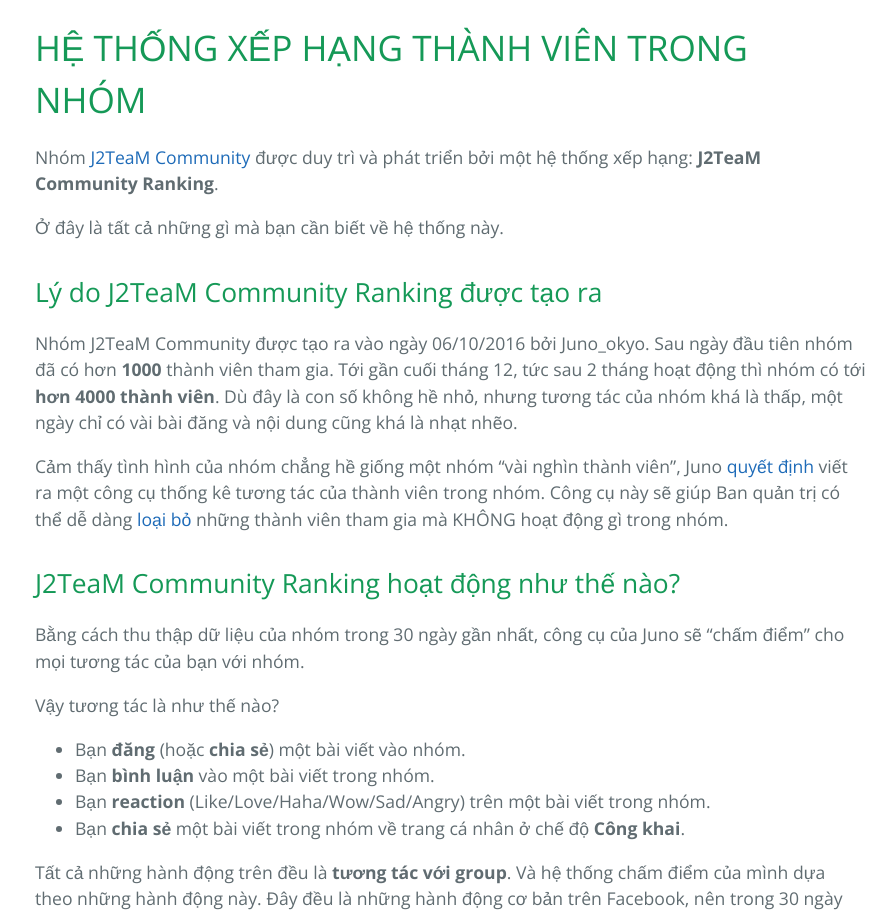
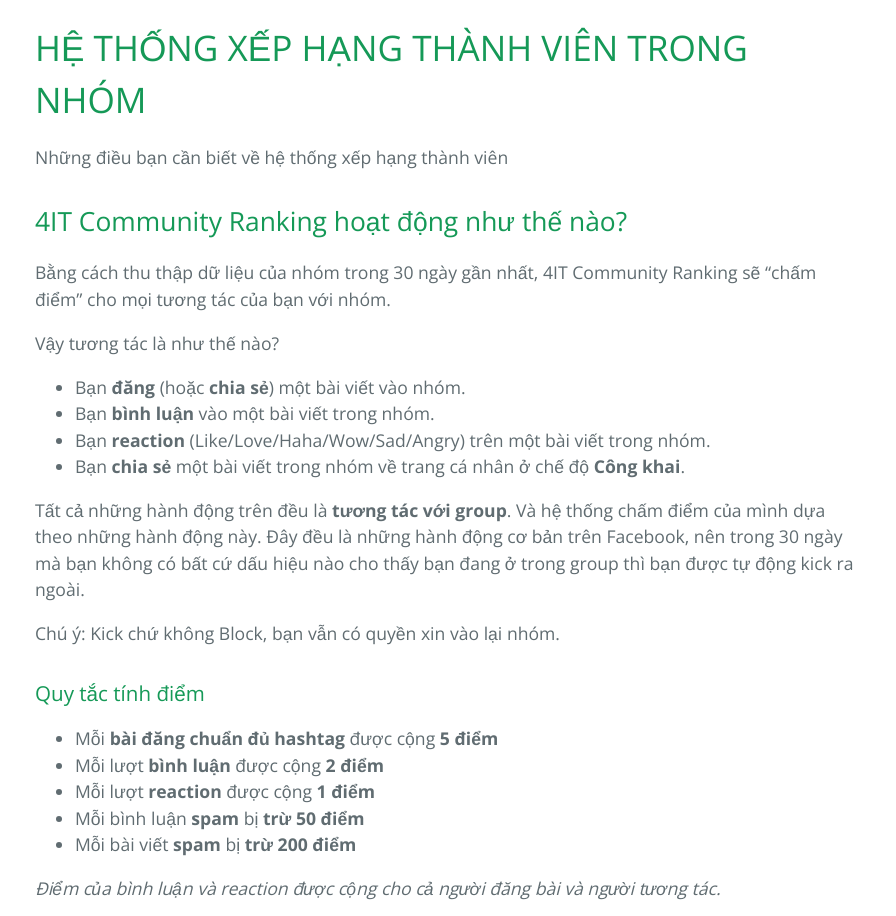
Before and after one commit to huuvinhtv/zaltv, a Jekyll site: the page built from rank.md, in a window 1280 px wide and 1400 px high, scrolled down 394 px. Shown: the top 916 px of the window, without its empty margins (189-1085 px from the left). Built offline with Jekyll 4.4.1, drawn with Linux system fonts in a browser that asks for light colours; our own code applies the rules of GitHub Pages for plain Markdown files; some of the changed text lies outside the part shown.

Commit message:
Add files via upload

```diff
--- a/rank.md
+++ b/rank.md
@@ -1,18 +1,10 @@
 # HỆ THỐNG XẾP HẠNG THÀNH VIÊN TRONG NHÓM
 
-Nhóm [J2TeaM Community](https://www.facebook.com/groups/j2team.community/) được duy trì và phát triển bởi một hệ thống xếp hạng: **J2TeaM Community Ranking**.
+Những điều bạn cần biết về hệ thống xếp hạng thành viên
 
-Ở đây là tất cả những gì mà bạn cần biết về hệ thống này.
+## 4IT Community Ranking hoạt động như thế nào?
 
-## Lý do J2TeaM Community Ranking được tạo ra
-
-Nhóm J2TeaM Community được tạo ra vào ngày 06/10/2016 bởi Juno_okyo. Sau ngày đầu tiên nhóm đã có hơn **1000** thành viên tham gia. Tới gần cuối tháng 12, tức sau 2 tháng hoạt động thì nhóm có tới **hơn 4000 thành viên**. Dù đây là con số không hề nhỏ, nhưng tương tác của nhóm khá là thấp, một ngày chỉ có vài bài đăng và nội dung cũng khá là nhạt nhẽo.
-
-Cảm thấy tình hình của nhóm chẳng hề giống một nhóm "vài nghìn thành viên", Juno [quyết định](https://www.facebook.com/groups/j2team.community/permalink/409501726048620/) viết ra một công cụ thống kê tương tác của thành viên trong nhóm. Công cụ này sẽ giúp Ban quản trị có thể dễ dàng [loại bỏ](https://www.facebook.com/groups/j2team.community/permalink/409514332714026/) những thành viên tham gia mà KHÔNG hoạt động gì trong nhóm.
-
-## J2TeaM Community Ranking hoạt động như thế nào?
-
-Bằng cách thu thập dữ liệu của nhóm trong 30 ngày gần nhất, công cụ của Juno sẽ "chấm điểm" cho mọi tương tác của bạn với nhóm.
+Bằng cách thu thập dữ liệu của nhóm trong 30 ngày gần nhất, 4IT Community Ranking sẽ "chấm điểm" cho mọi tương tác của bạn với nhóm.
 
 Vậy tương tác là như thế nào?
 
@@ -21,33 +13,69 @@ Vậy tương tác là như thế nào?
 - Bạn **reaction** (Like/Love/Haha/Wow/Sad/Angry) trên một bài viết trong nhóm.
 - Bạn **chia sẻ** một bài viết trong nhóm về trang cá nhân ở chế độ **Công khai**.
 
-Tất cả những hành động trên đều là **tương tác với group**. Và hệ thống chấm điểm của mình dựa theo những hành động này. Đây đều là những hành động cơ bản trên Facebook, nên trong 30 ngày mà bạn không có bất cứ dấu hiệu nào cho thấy bạn đang ở trong group thì bạn được tự động kick ra ngoài.
+Tất cả những hành động trên đều là **tương tác với group**. Và hệ thống chấm điểm của mình dựa theo những hành động này.
+Đây đều là những hành động cơ bản trên Facebook, nên trong 30 ngày mà bạn không có bất cứ dấu hiệu nào cho thấy bạn đang ở trong group thì bạn được tự động kick ra ngoài.
 
-Chú ý: Kick chứ không Block, bạn có quyền xin vào lại. Nhưng nếu bị Kick 3 lần khỏi nhóm thì bạn sẽ bị **Block vĩnh viễn**.
+Chú ý: Kick chứ không Block, bạn vẫn có quyền xin vào lại nhóm.
 
-## TÔI CÓ THỂ THEO DÕI THỨ HẠNG CỦA MÌNH Ở ĐÂU?
+### <a name="rule"></a>Quy tắc tính điểm
+- Mỗi **bài đăng chuẩn đủ hashtag** được cộng **5 điểm**
+- Mỗi lượt **bình luận** được cộng **2 điểm**
+- Mỗi lượt **reaction** được cộng **1 điểm**
+- Mỗi bình luận **spam** bị **trừ 50 điểm**
+- Mỗi bài viết **spam** bị **trừ 200 điểm**
 
-Bạn có thể theo dõi **Top 50** thành viên có thứ hạng cao nhất [tại đây](http://code.junookyo.xyz/apps/j2team-community-ranking/index.php).
+*Điểm của bình luận và reaction được cộng cho cả người đăng bài và người tương tác.*
 
-Nếu chưa đủ điểm lọt vào danh sách trên thì bạn có thể tra thứ hạng thông qua bot chat J2TeaM: https://m.me/J2TeaM.pro/
+***Ví dụ:*** Trong 30 ngày vừa qua, bạn đăng một bài và được 50 reactions, 20 comments. Bạn cũng like 10 bài viết, và có 5 comment trên 5 bài viết của người khác.
+<br> Như vậy bạn sẽ có: 1\*5+50\*1+20\*2+10\*1+5\*2=115 điểm
 
-![bot chat](https://i.imgur.com/VHeQPWV.png)
+#### Các dạng spam
+
+- Bài viết **thiếu hashtag**, hoặc **hashtag sai chuẩn**, hashtag **không liên quan** đến nội dung bài viết
+- Bình luận trực tiếp trên bài viết
+    - Bình luận bằng hình ảnh/sticker **không** bị tính là **spam** trừ các trường hợp bên dưới.
+    - Đối với bài viết có gán hashtag *#4it_share* các bình luận bằng **hình ảnh/sticker** hoặc bình luận dưới **3 ký tự** sẽ bị tính là spam (Các bạn tôn trọng người share một chút ạ, đừng kiểu như "tks", "hay","(y)"...)
+    - Bình luận chỉ có **1 ký tự** sẽ bị tính là spam trừ trường hợp chơi minigame trên các bài viết có gắn hashtag *#4it_minigame* hoặc *#4it_game*
+- Trường hợp trả lời bình luận
+    - Chỉ có **1 ký tự** sẽ bị tính là **spam**
+    - Comment bằng hình ảnh/sticker **không** bị tính **spam**
+- Các bình luận trên bài viết có gán hashtag *#4it_share* chỉ được cộng điểm nếu có từ **2 từ** trở lên (nhằm tôn trọng người chia sẻ)
+- Các bình luận "chấm",".","hóng","," luôn bị tính là spam
+
+#### Tra cứu spam
+Các bạn có thể tra cứu spam **[tại đây](spam.html)**
+
+## BẢNG XẾP HẠNG
+Là nơi để kiểm tra thứ hạng cũng như xem ai là người dẫn đầu.
+- Top 50 và tra cứu thứ hạng **[tại đây](ranking.html)**
+- Top 50 của tháng trước **[tại đây](ranking.html?m=-1)**
+- Top 50 thành viên **đứng cuối** **[tại đây](ranking.html?action=bad)**
+
+Ngoài ra hệ thống cũng cung cấp API để tra cứu thứ hạng.
+
 
 ## THỨ HẠNG CAO THÌ TÔI CÓ NHẬN ĐƯỢC GÌ KHÔNG?
 
-Chơi game tất nhiên phải có thưởng. Với J2TeaM Community Ranking thì hệ thống sẽ tổng kết điểm vào mỗi ngày cuối tháng. Nếu bạn đạt hạng trong Top 3 thành viên có tổng điểm cao nhất thì bạn sẽ nhận được:
+Chơi game tất nhiên phải có thưởng. Với 4IT Community Ranking thì hệ thống sẽ tổng kết điểm vào mỗi ngày cuối tháng. Nếu bạn đạt hạng trong Top 3 thành viên có tổng điểm cao nhất thì bạn sẽ nhận được:
 
-- Tài khoản [Premium](http://code.junookyo.xyz/j2team-security/premium-upgrade/) của [J2TeaM Security](https://chrome.google.com/webstore/detail/j2team-security/hmlcjjclebjnfohgmgikjfnbmfkigocc) (hạn 30 ngày). Nếu tháng tiếp theo vẫn lọt Top 3 sẽ được cộng dồn hạn sử dụng.
-- Top 3 thành viên thứ hạng cao nhất sẽ xuất hiện trên Cover (ảnh bìa) của nhóm.
-- Nhận một số **ưu đãi**, **đặc quyền** trong nhóm J2TeaM Community.
+- Tài khoản One Drive 5TB (nếu chưa có).
+- Nhận được những tài nguyên **hot** được chia sẻ trong nhóm
+- Nhận một số **ưu đãi**, **đặc quyền** trong nhóm 4IT Community.
 - Nhận giải thưởng đặc biệt do thành viên trong nhóm tài trợ.
 - Được ưu tiên nếu có xảy ra tranh chấp với thành viên khác trong nhóm.
 - Được ưu tiên trong các đợt tuyển chọn thành viên vào ban Điều hành nhóm (Moderator).
 - ...
 
-**Đặc biệt:** Top 1 của mỗi tháng sẽ được tham gia nhóm bí mật **chỉ dành cho người lên được Thách Đấu**.
+## THỨ HẠNG THẤP THÌ CÓ LÀM SAO KHÔNG?
+Tất nhiên rồi có thưởng thì có phạt chứ
+- **Kick** khỏi nhóm
+- **Không** thể xem được một số tài nguyên yêu cầu thứ hạng
 
 ## CÂU HỎI THƯỜNG GẶP (FAQ)
+
+### Khi nào thứ hạng của tôi được cập nhật?
+Hệ thống cập nhật thứ hạng hàng ngày vào lúc **8h sáng**.
 
 ### Nếu bài viết của tôi bị xóa thì tôi có bị mất điểm không?
 
@@ -57,7 +85,6 @@ Chơi game tất nhiên phải có thưởng. Với J2TeaM Community Ranking th
 
 **Không**. Điểm sẽ bị giảm đi vì khi cập nhật thì hệ thống thu thập dữ liệu của 30 ngày trước đó chứ không từ một ngày nào cố định. Do đó, nếu bạn ngừng hoạt động thì điểm sẽ giảm dần. Sau 30 ngày không hoạt động thì điểm tự giảm xuống 0.
 
-![ranking](https://i.imgur.com/COg8ZI0.png)
 
 ### Tại sao điểm của tôi bị trừ (thấp hơn) so với ngày hôm trước?
 
@@ -71,8 +98,17 @@ Vậy nên nếu trong ngày `(n-31)` bạn kiếm được 500 điểm mà tron
 
 Thay vì thắc mắc "vì sao tôi bị trừ điểm" thì hãy thắc mắc "vì sao người khác cũng bị trừ điểm mà rank họ lại tăng". Vì thuật toán chấm điểm áp dụng lên TOÀN BỘ THÀNH VIÊN chứ không phải CHỈ MÌNH BẠN nên yếu tố quyết định thứ hạng ở đây là bạn có tương tác đủ nhiều mỗi ngày để bị trừ ít điểm hơn mọi người trong **ngày hôm sau** hay không. Hãy nhớ là tất cả cùng bị trừ điểm hoặc cộng điểm như nhau nên hoàn toàn công bằng. Không có sự thiên vị cho bất cứ ai cả!
 
-![rank](https://i.imgur.com/DQHSdUH.png)
+### Trên bảng xếp hạng tôi thấy có scores, vậy scores là gì?
 
-### Tại sao số thành viên được xếp hạng nhiều hơn số thành viên hiện tại của nhóm?
+Đơn giản score tính bằng tổng điểm chia cho tổng số bài viết hiện có, nhằm đánh giá xem bài viết có chất lượng hay không.
 
-Đọc câu trả lời [tại đây](https://www.facebook.com/groups/j2team.community/permalink/418817018450424/?comment_id=418821155116677&comment_tracking=%7B%22tn%22%3A%22R2%22%7D).
+### Bình luận thế nào thì bị coi là spam?
+Những bình luận như sau sẽ được coi là spam
+ - Bình luận chỉ có 1 2 ký tự
+ - Bình luận vô nghĩa
+ - Bình luận không liên quan gì đến nội dung bài viết
+
+### Tôi bị âm điểm làm sao để sửa?
+
+ Bạn bị trừ 50 điểm cho mỗi bình luận spam, để hết điểm âm bạn chỉ cần sửa lại những bình luận spam hoặc xóa đi.
+ Sau khi sửa/xóa xong bạn hãy chờ đến 8h sáng hôm sau hệ thống cập nhật lại sẽ hết.
```
